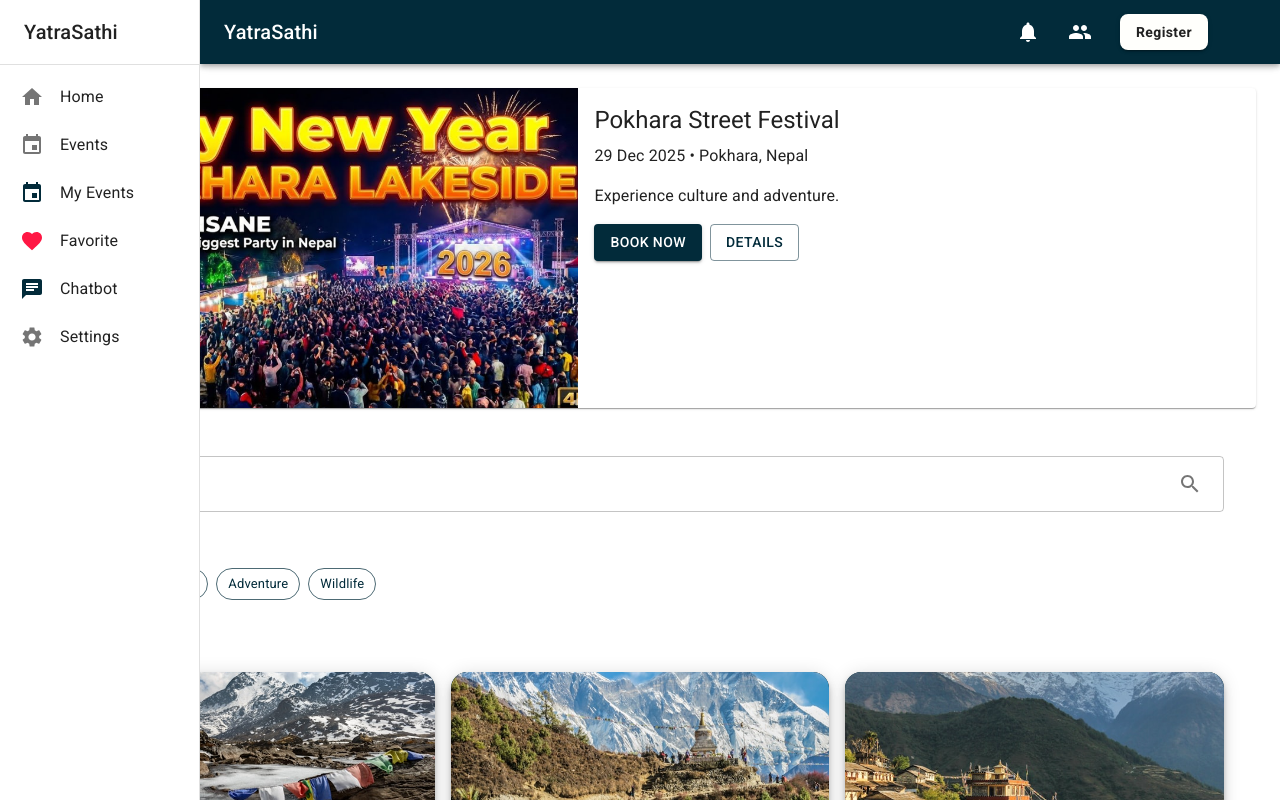
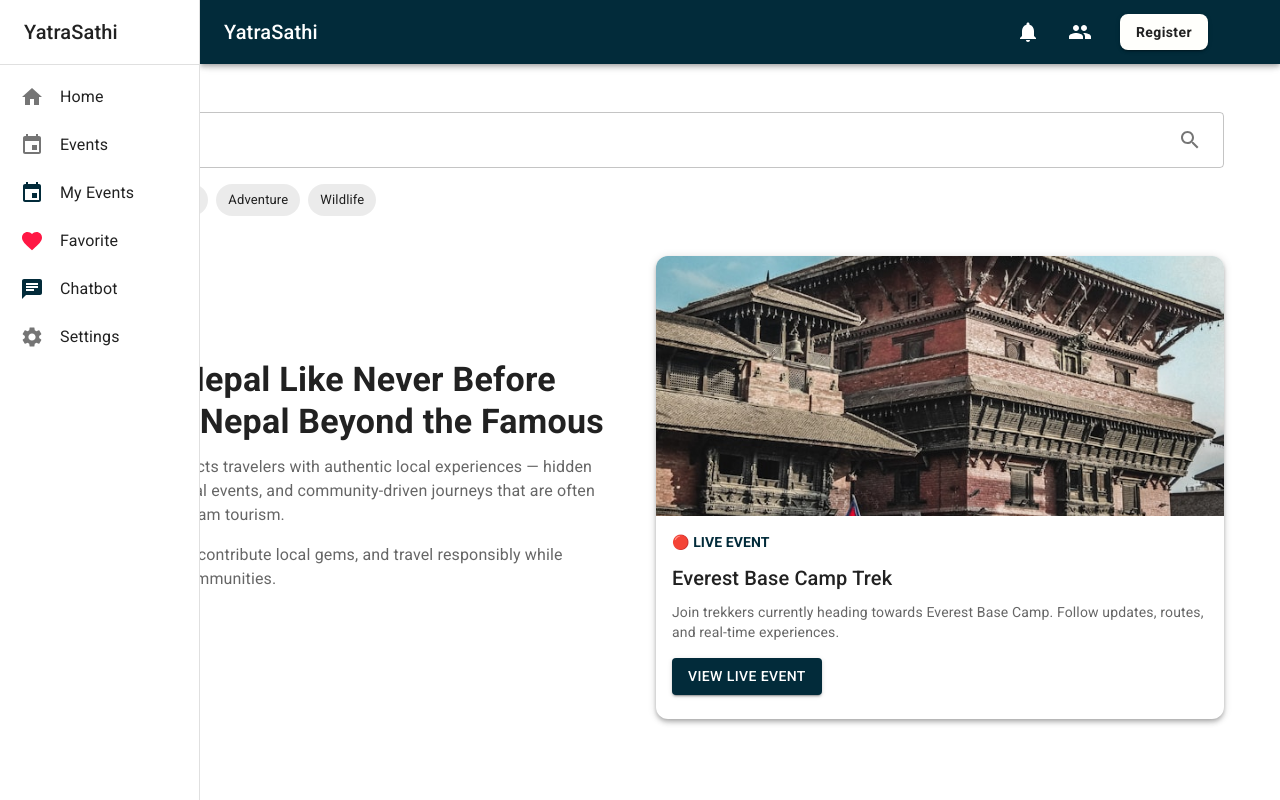
Before and after one commit to YatruSathi/-yartusathi-frontend, a React (Vite) app: page /home in a window 1280 px wide. Shown: the top 800 px of the page. Built offline with nearby package versions, Linux system fonts and the light colour scheme.

Commit message:
Changing the login page and update the home page

```diff
--- a/src/layout/dashboard.tsx
+++ b/src/layout/dashboard.tsx
@@ -1,4 +1,4 @@
-import React, { useEffect, useState } from 'react';
+import React, { useState } from 'react';
 import {
   AppBar,
   Box,
@@ -13,12 +13,7 @@ import {
   ListItemText,
   Toolbar,
   Typography,
-  Card,
-  CardContent,
-  CardMedia,
   Button,
-  Dialog,
-  DialogContent,
 } from '@mui/material';
 
 import HomeIcon from '@mui/icons-material/Home';
@@ -30,15 +25,10 @@ import NotificationsIcon from '@mui/icons-material/Notifications';
 import ChatIcon from '@mui/icons-material/Chat';
 import SettingsIcon from '@mui/icons-material/Settings';
 
-import { Outlet, useNavigate, useLocation } from 'react-router';
+import { Outlet, useNavigate } from 'react-router';
 import { appConfig } from '../app-config';
 
-import music from '../assets/imgs/music.jpg';
-import everest from '../assets/imgs/Everest.jpg';
-import pokhara from '../assets/imgs/Pokhare_street_festival.png';
-
 import Footer from './footer';
-import RegisterForm from '../pages/events/register-form';
 
 const drawerWidth = 60;
 const expandedDrawerWidth = 200;
@@ -46,10 +36,8 @@ const expandedDrawerWidth = 200;
 export const Dashboard: React.FC = () => {
   const [mobileOpen, setMobileOpen] = useState(false);
   const [hovered, setHovered] = useState(false);
-  const [openRegisterDialog, setOpenRegisterDialog] = useState(false);
 
   const navigate = useNavigate();
-  const location = useLocation();
 
   const handleDrawerToggle = () => {
     setMobileOpen(!mobileOpen);
@@ -154,7 +142,7 @@ export const Dashboard: React.FC = () => {
               <PeopleIcon />
             </IconButton>
 
-            {/* Register button AFTER profile */}
+            {/* Register Button */}
             <Button
               variant="contained"
               color="secondary"
@@ -190,14 +178,7 @@ export const Dashboard: React.FC = () => {
 
         <Box component="main" sx={{ flexGrow: 1, p: 3 }}>
           <Toolbar />
-
-          {location.pathname === '/home' && (
-            <CarouselFeature onOpenRegister={() => setOpenRegisterDialog(true)} />
-          )}
-
           <Outlet />
-
-          <RegisterDialog open={openRegisterDialog} onClose={() => setOpenRegisterDialog(false)} />
         </Box>
       </Box>
 
@@ -205,81 +186,3 @@ export const Dashboard: React.FC = () => {
     </Box>
   );
 };
-
-/* ================= Carousel ================= */
-
-const CarouselFeature: React.FC<{ onOpenRegister: () => void }> = ({ onOpenRegister }) => {
-  const navigate = useNavigate();
-
-  const featuredEvents = [
-    {
-      id: '123',
-      title: 'Everest Base Camp Trek',
-      date: '3 Jan 2026',
-      location: 'Pokhara, Nepal',
-      desc: 'Join the most iconic trek this season.',
-      image: everest,
-    },
-    {
-      id: '124',
-      title: 'Pokhara Street Festival',
-      date: '29 Dec 2025',
-      location: 'Pokhara, Nepal',
-      desc: 'Experience culture and adventure.',
-      image: pokhara,
-    },
-    {
-      id: '125',
-      title: 'Music Concert',
-      date: '20 Mar 2026',
-      location: 'Kathmandu, Nepal',
-      desc: 'Nepathya live in Kathmandu.',
-      image: music,
-    },
-  ];
-
-  const [index, setIndex] = useState(0);
-
-  useEffect(() => {
-    const timer = setInterval(() => {
-      setIndex(i => (i + 1) % featuredEvents.length);
-    }, 5000);
-    return () => clearInterval(timer);
-  });
-
-  const item = featuredEvents[index];
-
-  return (
-    <Card sx={{ mb: 3, display: 'flex', height: 320 }}>
-      <CardMedia component="img" image={item.image} sx={{ width: '45%' }} />
-      <CardContent>
-        <Typography variant="h5">{item.title}</Typography>
-        <Typography sx={{ mt: 1 }}>
-          {item.date} • {item.location}
-        </Typography>
-        <Typography sx={{ mt: 2 }}>{item.desc}</Typography>
-
-        <Box sx={{ mt: 2 }}>
-          <Button variant="contained" sx={{ mr: 1 }} onClick={onOpenRegister}>
-            Book Now
-          </Button>
-          <Button variant="outlined" onClick={() => navigate(`/events/${item.id}`)}>
-            Details
-          </Button>
-        </Box>
-      </CardContent>
-    </Card>
-  );
-};
-
-/* ================= Register Dialog ================= */
-
-const RegisterDialog: React.FC<{ open: boolean; onClose: () => void }> = ({ open, onClose }) => {
-  return (
-    <Dialog open={open} onClose={onClose} maxWidth="sm" fullWidth>
-      <DialogContent sx={{ p: 0 }}>
-        <RegisterForm />
-      </DialogContent>
-    </Dialog>
-  );
-};
--- a/src/pages/home/index.tsx
+++ b/src/pages/home/index.tsx
@@ -1,10 +1,24 @@
-import React from 'react';
-import { Box, Typography, TextField, InputAdornment, IconButton, Chip, Grid } from '@mui/material';
+import React, { useState } from 'react';
+import {
+  Box,
+  Typography,
+  TextField,
+  InputAdornment,
+  IconButton,
+  Chip,
+  Grid,
+  Card,
+  CardContent,
+  CardMedia,
+  Button,
+} from '@mui/material';
 import SearchIcon from '@mui/icons-material/Search';
+
 import Image01 from '../../assets/imgs/image-01.jpg';
 import Image02 from '../../assets/imgs/image-02.jpg';
 import Image03 from '../../assets/imgs/image-03.jpg';
 import Image04 from '../../assets/imgs/image-04.jpg';
+
 import { EventCard } from './components/event-card';
 
 const recentEvents = [
@@ -37,19 +51,32 @@ const recentEvents = [
 const categories = ['Trekking', 'Cultural', 'Adventure', 'Wildlife'];
 
 export const Home: React.FC = () => {
+  const [searchTerm, setSearchTerm] = useState('');
+  const [selectedCategory, setSelectedCategory] = useState<string | null>(null);
+
+  const handleCategoryClick = (category: string) => {
+    setSelectedCategory(category === selectedCategory ? null : category);
+  };
+
+  const handleSearch = () => {
+    console.log('Searching for:', searchTerm, 'in category:', selectedCategory);
+    // Implement search/filter logic here
+  };
+
   return (
     <Box>
-      <Box maxWidth="lg" mx="auto" px={2}>
-        {/* Search Bar */}
+      {/* ================= SEARCH BAR ================= */}
+      <Box maxWidth="lg" mx="auto" px={2} mt={3}>
         <TextField
           placeholder="Search events..."
           fullWidth
           variant="outlined"
-          sx={{ mt: 3, mb: 2 }}
+          value={searchTerm}
+          onChange={e => setSearchTerm(e.target.value)}
           InputProps={{
             endAdornment: (
               <InputAdornment position="end">
-                <IconButton>
+                <IconButton onClick={handleSearch}>
                   <SearchIcon />
                 </IconButton>
               </InputAdornment>
@@ -57,32 +84,88 @@ export const Home: React.FC = () => {
           }}
         />
 
-        {/* Categories */}
-        <Box mb={3}>
-          <Typography variant="h6" fontWeight="medium" mb={1}>
-            Categories
-          </Typography>
-          <Box display="flex" flexWrap="wrap" gap={1}>
-            {categories.map(category => (
-              <Chip key={category} label={category} color="primary" variant="outlined" clickable />
-            ))}
-          </Box>
+        {/* ================= CATEGORY FILTER CHIPS ================= */}
+        <Box display="flex" gap={1} flexWrap="wrap" mt={2}>
+          {categories.map(category => (
+            <Chip
+              key={category}
+              label={category}
+              clickable
+              color={selectedCategory === category ? 'primary' : 'default'}
+              onClick={() => handleCategoryClick(category)}
+            />
+          ))}
         </Box>
       </Box>
 
-      <Box maxWidth="lg" mx="auto" px={2}>
-        {/* Recent Events */}
+      {/* ================= HERO / SHOWCASE SECTION ================= */}
+      <Box maxWidth="lg" mx="auto" px={2} mt={5}>
+        <Grid container spacing={4} alignItems="center">
+          {/* LEFT: WEBSITE DESCRIPTION */}
+          <Grid item xs={12} md={6}>
+            <Typography variant="h4" fontWeight="bold" gutterBottom>
+              Explore Nepal Like Never Before <br />
+              Discover Nepal Beyond the Famous
+            </Typography>
+
+            <Typography variant="body1" color="text.secondary" mb={2}>
+              Our platform connects travelers with authentic local experiences — hidden
+              destinations, cultural events, and community-driven journeys that are often missed by
+              mainstream tourism.
+            </Typography>
+
+            <Typography variant="body1" color="text.secondary" mb={3}>
+              Explore live events, contribute local gems, and travel responsibly while supporting
+              local communities.
+            </Typography>
+          </Grid>
+
+          {/* RIGHT: LIVE EVENT SHOWCASE */}
+          <Grid item xs={12} md={6}>
+            <Card sx={{ borderRadius: 3, boxShadow: 4 }}>
+              <CardMedia component="img" height="260" image={Image04} alt="Live Event" />
+              <CardContent>
+                <Typography variant="subtitle2" color="primary" fontWeight="bold">
+                  🔴 LIVE EVENT
+                </Typography>
+
+                <Typography variant="h6" fontWeight="medium" mt={1}>
+                  Everest Base Camp Trek
+                </Typography>
+
+                <Typography variant="body2" color="text.secondary" mt={1}>
+                  Join trekkers currently heading towards Everest Base Camp. Follow updates, routes,
+                  and real-time experiences.
+                </Typography>
+
+                <Button
+                  variant="contained"
+                  sx={{ mt: 2 }}
+                  onClick={() => console.log('View live event')}
+                >
+                  View Live Event
+                </Button>
+              </CardContent>
+            </Card>
+          </Grid>
+        </Grid>
+      </Box>
+
+      {/* ================= RECENT EVENTS ================= */}
+      <Box maxWidth="lg" mx="auto" px={2} mt={6} mb={4}>
         <Typography variant="h6" fontWeight="medium" mb={2}>
           Recent Events
         </Typography>
+
         <Grid container spacing={2}>
           {recentEvents.map(event => (
             <EventCard
+              key={event.id}
               id={event.id}
               title={event.title}
               description={event.description}
               image={event.image}
-              onViewDetails={() => console.log('on details is cliked')}
+              onViewDetails={() => console.log('on details is clicked')}
             />
           ))}
         </Grid>
--- a/src/pages/login/index.tsx
+++ b/src/pages/login/index.tsx
@@ -1,78 +1,138 @@
-import React from "react";
-import { useNavigate } from "react-router";
-import { Box, Button, TextField, Typography, Paper } from "@mui/material";
-import { styled } from "@mui/material/styles";
-
-const Background = styled(Box)(() => ({
-  minHeight: "100vh",
-  background: "linear-gradient(to right, #1e3c72, #2a5298)",
-  display: "flex",
-  alignItems: "center",
-  justifyContent: "center",
-  padding: "16px", // Prevent content overflow on tiny screens
-}));
-
-const LoginPaper = styled(Paper)(({ theme }) => ({
-  padding: theme.spacing(4),
-  width: "100%",
-  maxWidth: 400,
-  borderRadius: theme.shape.borderRadius * 2,
-  boxShadow: theme.shadows[6],
-}));
-
-const StyledButton = styled(Button)(({ theme }) => ({
-  marginTop: theme.spacing(3),
-  padding: theme.spacing(1.5),
-  fontWeight: 600,
-  textTransform: "none",
-  background: "#1e88e5",
-  "&:hover": {
-    background: "#1565c0",
-  },
-}));
+import React from 'react';
+import { useNavigate } from 'react-router';
+import { Box, Button, TextField, Typography, Divider } from '@mui/material';
+import GoogleIcon from '@mui/icons-material/Google';
+import lumbini from '../../assets/imgs/Lumbini .jpg';
+import manang from '../../assets/imgs/Manang.jpg';
 
 export const Login: React.FC = () => {
-  //TODO: Read about react hook, useState, useEffect, other custom hook
-  const navigate = useNavigate()
+  const navigate = useNavigate();
+
   return (
-    <Background>
-      <LoginPaper elevation={3}>
-        <Typography
-          variant="h5"
-          align="center"
-          gutterBottom
-          sx={{ fontWeight: 600 }}
-        >
-          Welcome Back
-        </Typography>
-        <Typography
-          variant="body2"
-          align="center"
-          color="textSecondary"
-          sx={{ mb: 3 }}
-        >
-          Please login to your account
-        </Typography>
-        <Box component="form" noValidate>
-          <TextField
+    <Box
+      sx={{
+        minHeight: '100vh',
+        display: 'flex',
+        bgcolor: '#f8fafc',
+      }}
+    >
+      {/* LEFT – LOGIN SECTION */}
+      <Box
+        sx={{
+          flex: 1,
+          display: 'flex',
+          alignItems: 'center',
+          justifyContent: 'center',
+          px: 4,
+        }}
+      >
+        <Box sx={{ width: '100%', maxWidth: 380 }}>
+          <Typography variant="h6" fontWeight={700}>
+            YATRUSATHI.CO
+          </Typography>
+
+          <Typography variant="h4" fontWeight={600} mt={4}>
+            Login
+          </Typography>
+
+          <Typography color="text.secondary" mb={4}>
+            Access your account
+          </Typography>
+
+          <TextField fullWidth label="Email Address" margin="normal" />
+
+          <TextField fullWidth label="Password" type="password" margin="normal" />
+
+          <Box textAlign="right" mt={1}>
+            <Button size="small" onClick={() => navigate('/forgot-password')}>
+              Forgot password?
+            </Button>
+          </Box>
+
+          <Button
             fullWidth
-            label="Email"
+            variant="contained"
+            sx={{
+              mt: 2,
+              py: 1.3,
+              bgcolor: '#083344',
+              textTransform: 'none',
+              fontWeight: 600,
+              '&:hover': {
+                bgcolor: '#0f4c5c',
+              },
+            }}
+            onClick={() => navigate('/home')}
+          >
+            Login
+          </Button>
+
+          <Divider sx={{ my: 3 }}>OR</Divider>
+
+          <Button
+            fullWidth
             variant="outlined"
-            type="email"
-            margin="normal"
-          />
-          <TextField
-            fullWidth
-            label="Password"
-            variant="outlined"
-            type="password"
-            margin="normal"
-          />
-          <StyledButton onClick={() => navigate('/home')} fullWidth variant="contained">
-            Login
-          </StyledButton>
+            startIcon={<GoogleIcon />}
+            sx={{
+              py: 1.2,
+              textTransform: 'none',
+              fontWeight: 600,
+            }}
+          >
+            Continue with Google
+          </Button>
+
+          <Typography align="center" mt={3}>
+            Don’t have an account?{' '}
+            <Button size="small" onClick={() => navigate('/signup')}>
+              Sign Up
+            </Button>
+          </Typography>
+
+          <Box mt={6}>
+            <Typography fontWeight={600}>Travel Smarter, Travel Safer</Typography>
+            <Typography variant="body2" color="text.secondary">
+              www.yatrusathi.co
+            </Typography>
+          </Box>
         </Box>
-      </LoginPaper>
-    </Background>
+      </Box>
+
+      {/* RIGHT – IMAGE SECTION */}
+      <Box
+        sx={{
+          flex: 1,
+          display: { xs: 'none', md: 'flex' },
+          alignItems: 'center',
+          justifyContent: 'center',
+          gap: 3,
+          px: 4,
+        }}
+      >
+        <Box
+          component="img"
+          src={lumbini}
+          alt="Lumbini"
+          sx={{
+            width: '55%',
+            height: '70%',
+            objectFit: 'cover',
+            borderRadius: 4,
+          }}
+        />
+
+        <Box
+          component="img"
+          src={manang}
+          alt="Manang"
+          sx={{
+            width: '30%',
+            height: '55%',
+            objectFit: 'cover',
+            borderRadius: 4,
+          }}
+        />
+      </Box>
+    </Box>
   );
 };
--- a/src/routes.tsx
+++ b/src/routes.tsx
@@ -1,5 +1,6 @@
 import Favorite from './pages/home/favorite';
 import { createBrowserRouter } from 'react-router';
+//import { LandingPage } from './pages/landing/LandingPage';
 import { Login } from './pages/login';
 import { Home } from './pages/home';
 import { Dashboard } from './layout/dashboard';
@@ -15,7 +16,7 @@ import SettingsPage from './pages/setting/setting';
 const router = createBrowserRouter([
   {
     path: '/',
-    element: <Dashboard />,
+    element: <Login />,
   },
   {
     path: '/',
```
Also changed, not shown: src/pages/landing/LandingPage.tsx (added, +53 -0 lines).
